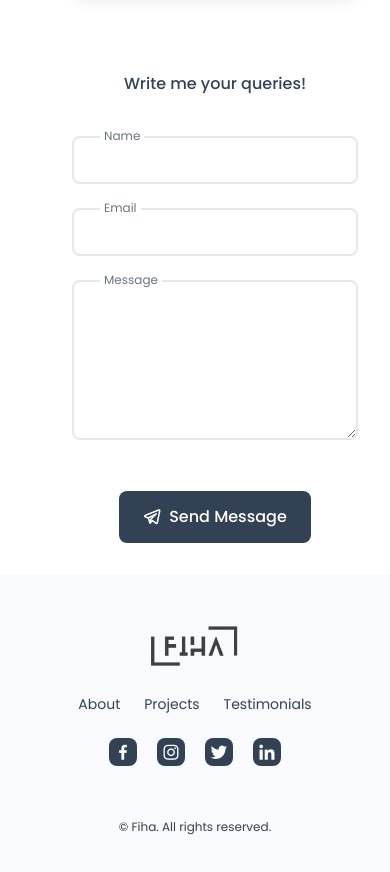
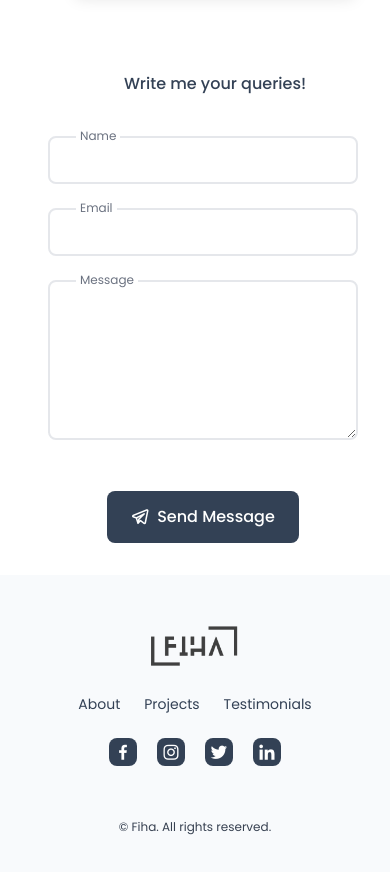
Before and after one commit to nn-fiha/Porfolio, a React (Create React App) app: page / in a window 390 px wide. Shown: the part 6680-7552 px from the top of the page. Built offline with nearby package versions, Linux system fonts and the light colour scheme.

Commit message:
modified form

```diff
--- a/src/porfolio/components/contact/Contact.jsx
+++ b/src/porfolio/components/contact/Contact.jsx
@@ -52,7 +52,7 @@ const Contact = () => {
 
         <div>
           <h2 className="p-10 font-medium text-slate-700 ml-10 md:ml-0">Write me your queries!</h2>
-          <form onSubmit={handleSubmit} className="mx-auto ml-10 md:ml-0 md:p-4 md:w-[400px]">
+          <form onSubmit={handleSubmit} className="ml-4 md:ml-0 md:p-4 md:w-[400px]">
             <div className="relative mb-6">
               <label
                 htmlFor="name"
```
